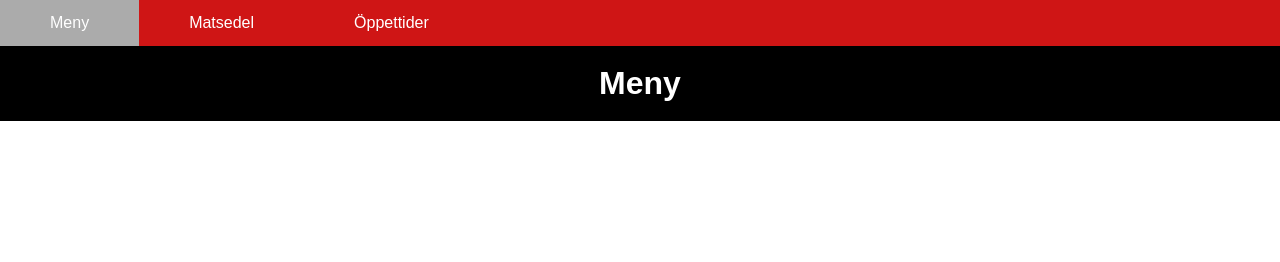
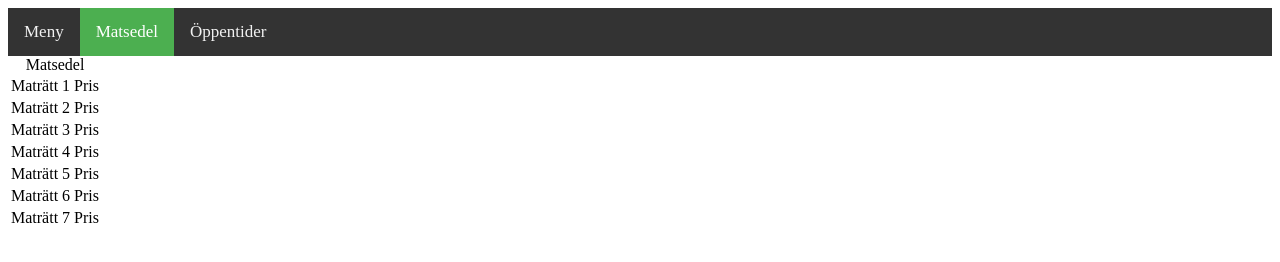
Before and after one commit to VilgotL/Projektuppgift1, a plain HTML site: page index.html in a window 1280 px wide. Drawn offline with Linux system fonts and the light colour scheme.

Commit message:
Add files via upload

```diff
--- a/index.html
+++ b/index.html
@@ -2,15 +2,45 @@
 <html lang = "sv">
 	<head>
 		<meta charset = "utf-8">
-		<title>Meny</title>
+		<title>Matsedel</title>
 		<link href = "stylesheet.css" rel = "stylesheet">
 	</head>
 	<body>
-		<ul class = "navmeny">
-			<li class = "aktiv"><a href = "sida1.html">Meny</a></li>
-			<li><a href = "sida2.html">Matsedel</a></li>
-			<li><a href = "sida3.html">Öppettider</a></li>
-		</ul>
-		<h1>Meny</h1>
+		<div class = "nav">
+			<a href = "">Meny</a>
+			<a class = "active" href = "">Matsedel</a>
+			<a href = "">Öppentider</a>
+		</div>
+		<table class = "mattabell">
+			<caption>Matsedel</caption>
+			<tr>
+				<td>Maträtt 1</td>
+				<td>Pris</td>
+			</tr>
+			<tr>
+				<td>Maträtt 2</td>
+				<td>Pris</td>
+			</tr>
+			<tr>
+				<td>Maträtt 3</td>
+				<td>Pris</td>
+			</tr>
+			<tr>
+				<td>Maträtt 4</td>
+				<td>Pris</td>
+			</tr>
+			<tr>
+				<td>Maträtt 5</td>
+				<td>Pris</td>
+			</tr>
+			<tr>
+				<td>Maträtt 6</td>
+				<td>Pris</td>
+			</tr>
+			<tr>
+				<td>Maträtt 7</td>
+				<td>Pris</td>
+			</tr>
+		</table>
 	</body>
 </html>
--- a/stylesheet.css
+++ b/stylesheet.css
@@ -1,36 +1,26 @@
-body {
-	margin:0;
-	font-family: arial;
+.nav {
+  background-color: #333;
+  overflow: hidden;
 }
-.navmeny {
-	list-style-type: none;
-	margin: 0;
-	padding: 0;
-	overflow: hidden;
-	background-color: #cf1515;
-	border-bottom: 1px solid black;
+.nav a {
+  float: left;
+  color: #f2f2f2;
+  text-align: center;
+  padding: 14px 16px;
+  text-decoration: none;
+  font-size: 17px;
 }
-.navmeny li {
-	float: left;
+
+
+.nav a:hover {
+  background-color: #ddd;
+  color: black;
 }
-.navmeny li a {
-	display: block;
-	text-align: center;
-	padding: 14px 50px;
-	text-decoration: none;
-	color: white;
+
+.nav a.active {
+  background-color: #4CAF50;
+  color: white;
 }
-li a:hover {
-	background-color: #ababab;
+.mattabell {
+	align: center;
 }
-.aktiv {
-	background-color: #5aa61f;
-}
-h1 {
-	margin: 0px;
-	padding: 18px;
-	text-align: center;
-	background-color: black;
-	color: white;
-	border-bottom: 1px solid black;
-}
```
